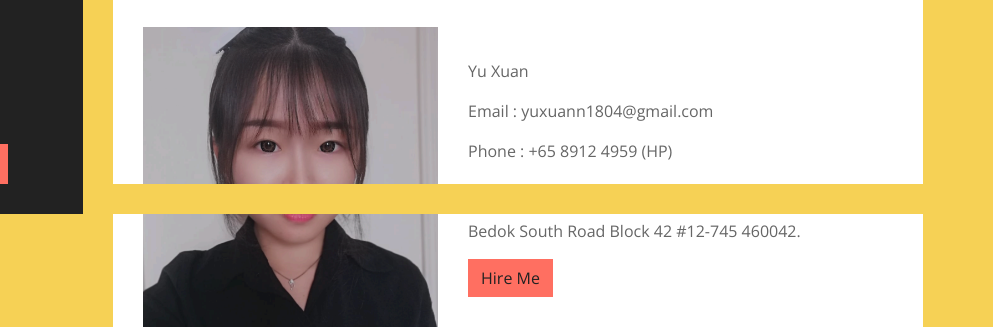
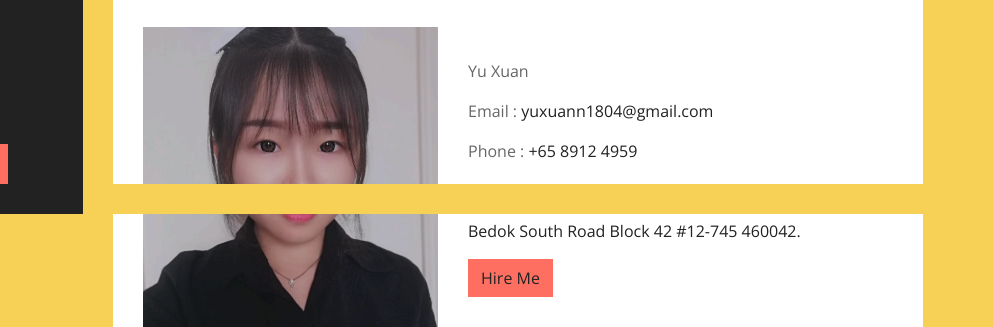
Before and after one commit to 00ZRHun/personal-portfolio, a plain HTML site: page index.html in a window 1280 px wide. Shown: the part 586-913 px from the top of the page, 287-1280 px from the left. Drawn offline with nearby package versions, Linux system fonts and the light colour scheme.

Commit message:
chore: fix wasap msg & add Google Maps link

```diff
--- a/index.html
+++ b/index.html
@@ -96,7 +96,7 @@
                         </a>
                         <!-- TODO: resolve hardcode -->
                         <!-- <a class="btn" target="_blank" href="https://wa.link/eh3ru1"> -->
-                        <a class="btn" target="_blank" href="https://wa.me/+60189169388?text=Hello%2C%20I%E2%80%99m%20interested%20in%20hiring%20your%20services.%20Is%20it%20a%20good%20time%20for%20me%20to%20give%20you%20a%20call%3F">
+                        <a class="btn" target="_blank" href="https://wa.me/+60189169388?text=Hello%2C%20we%20are%20interested%20in%20discussing%20an%20opportunity%20for%20you%20to%20join%20our%20team.%20May%20I%20know%20if%20this%20is%20a%20convenient%20time%20for%20me%20to%20give%20you%20a%20call%3F">
                             <i class="fa fa-hands-helping"></i>Hire Me
                         </a>
                     </div>
@@ -115,11 +115,11 @@
                             </div>
                             <div class="col-md-6 col-lg-7">
                                 <p>Yu Xuan</p>
-                                <p>Email : yuxuann1804@gmail.com</p>
-                                <p>Phone : +65 8912 4959 (HP)</p>
+                                <p>Email : <a href="mailto:yuxuann1804@gmail.com">yuxuann1804@gmail.com</a></p>
+                                <p>Phone : <a href="tel:+6589124959">+65 8912 4959</a></p>
                                 <p>Communication Address : </p>
-                                <p>Bedok South Road Block 42 #12-745 460042.</p>
-                                <a class="btn"  target="_blank" href="https://wa.me/+60189169388?text=Hello%2C%20I%E2%80%99m%20interested%20in%20hiring%20your%20services.%20Is%20it%20a%20good%20time%20for%20me%20to%20give%20you%20a%20call%3F">
+                                <p><a target="_blank" href="https://maps.app.goo.gl/9PDDKx5FvzE9pRhH8">Bedok South Road Block 42 #12-745 460042.</a></p>
+                                <a class="btn" target="_blank" href="https://wa.me/+60189169388?text=Hello%2C%20we%20are%20interested%20in%20discussing%20an%20opportunity%20for%20you%20to%20join%20our%20team.%20May%20I%20know%20if%20this%20is%20a%20convenient%20time%20for%20me%20to%20give%20you%20a%20call%3F">
                                     Hire Me
                                 </a>
                             </div>
@@ -491,7 +491,7 @@
                                     <p><i class="fa fa-tag"></i>Admin</p>
                                     <p><i class="fa fa-envelope"></i><a href="mailto:yuxuann1804@gmail.com">yuxuann1804@gmail.com</a></p>
                                     <p><i class="fa fa-phone"></i><a href="tel:+6589124959">+65 8912 4959</a></p>
-                                    <p><i class="fa fa-map-marker"></i>Bedok South Road Block 42 #12-745 460042.</p>
+                                    <p><i class="fa fa-map-marker"></i><a target="_blank" href="https://maps.app.goo.gl/9PDDKx5FvzE9pRhH8">Bedok South Road Block 42 #12-745 460042.</a></p>
                                     <div class="social">
                                         <a class="btn" href=""><i class="fab fa-twitter"></i></a>
                                         <a class="btn" href=""><i class="fab fa-facebook-f"></i></a>
```
